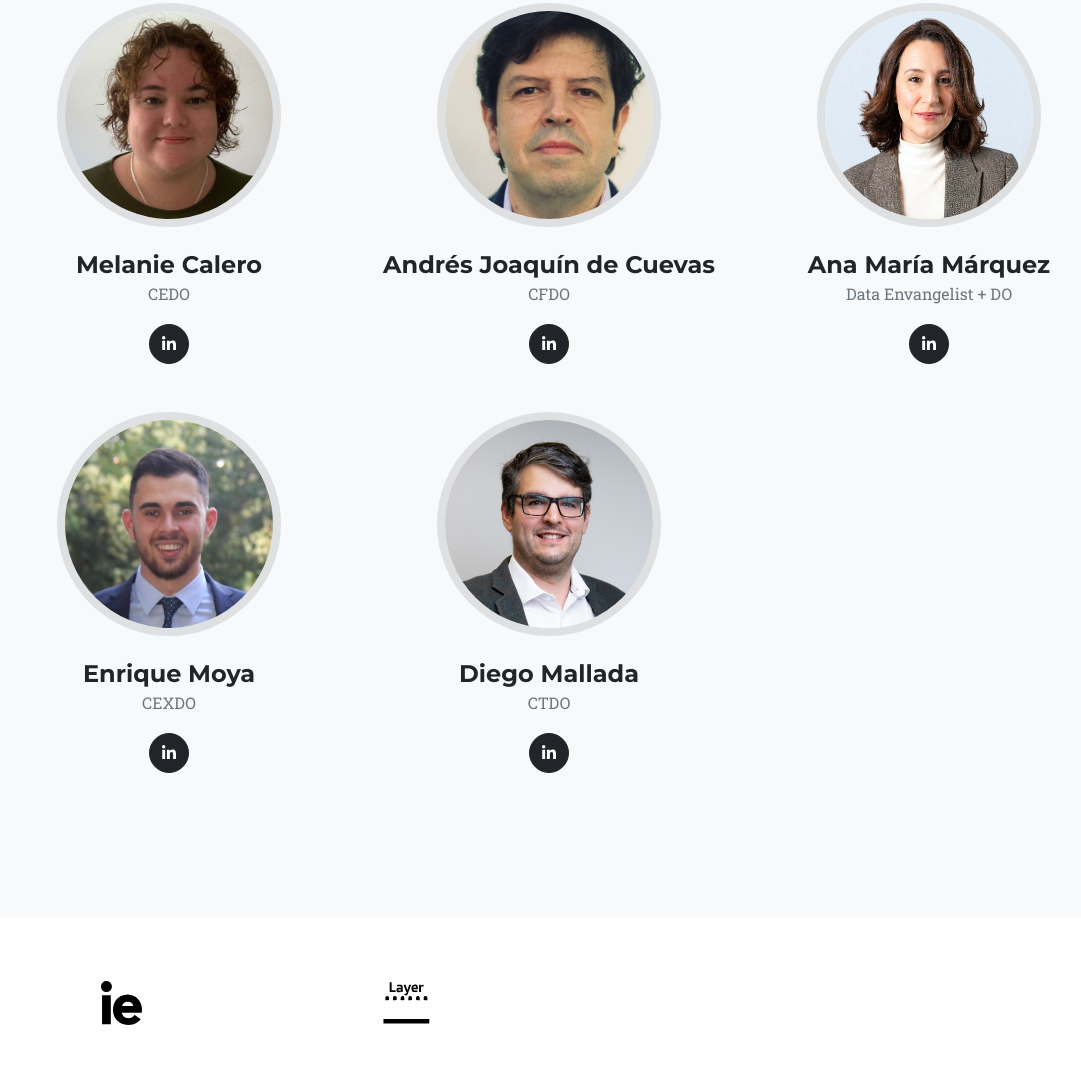
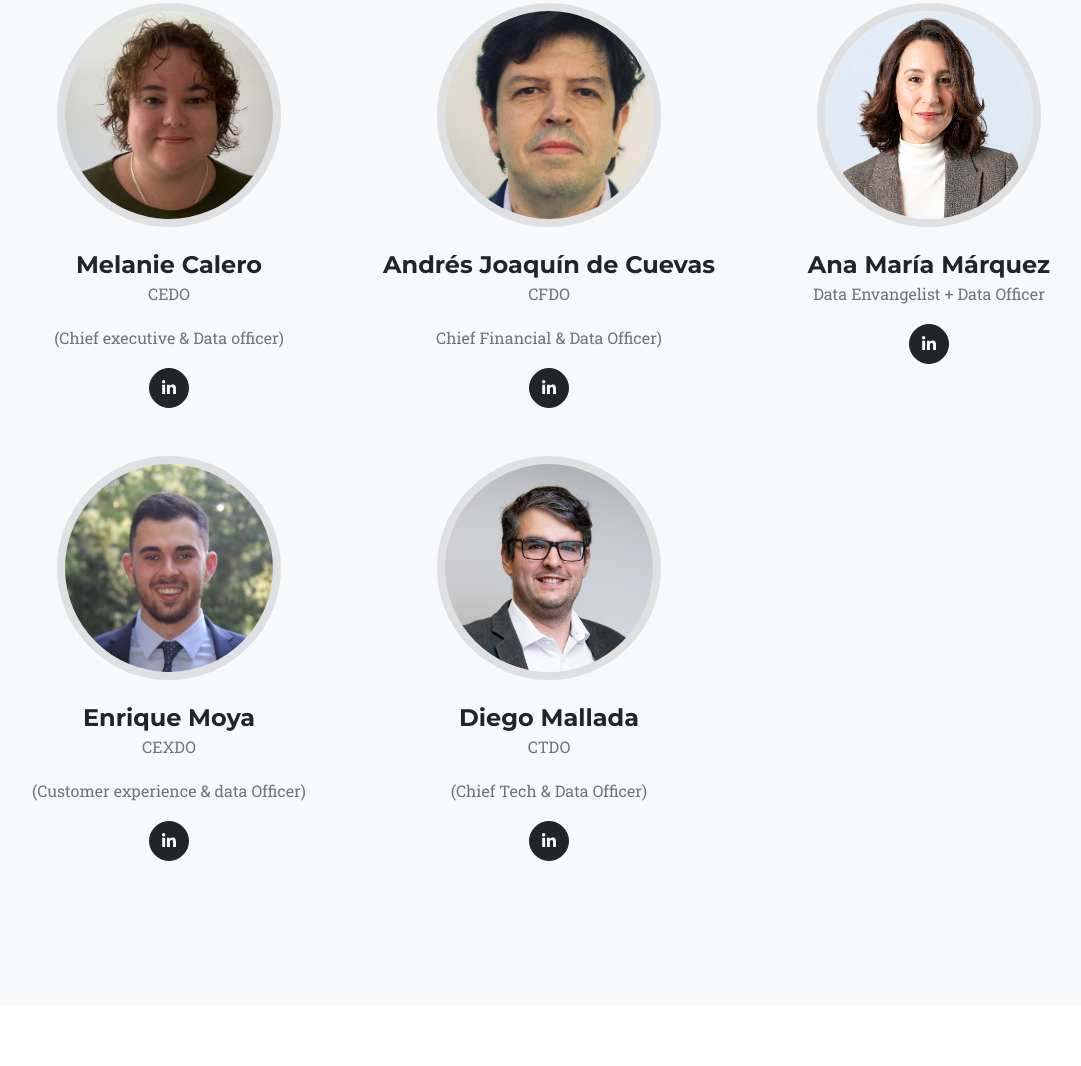
Before and after one commit to diegomalladaie/layermarketplace, a plain HTML site: page index.html in a window 1280 px wide. Shown: the part 4317-5383 px from the top of the page, without its empty margins (91-1172 px from the left). Drawn offline with nearby package versions, Linux system fonts and the light colour scheme.

Commit message:
ajuste de los titulos de los roles

```diff
--- a/index.html
+++ b/index.html
@@ -274,7 +274,7 @@
                             <img class="mx-auto rounded-circle" src="assets/img/team/melanie.jpeg" alt="..." />
                             <h4>Melanie Calero</h4>
                             <p class="text-muted">CEDO</p>
-
+                           <p class="text-muted">(Chief executive & Data officer)</p>
                             <a class="btn btn-dark btn-social mx-2" href="https://www.linkedin.com/in/melanie-calero-s%C3%A1nchez-1b5707a7/"><i class="fab fa-linkedin-in"></i></a>
                         </div>
                     </div>
@@ -283,7 +283,7 @@
                             <img class="mx-auto rounded-circle" src="assets/img/team/andres.jpeg" alt="..." />
                             <h4>Andrés Joaquín de Cuevas</h4>
                             <p class="text-muted">CFDO</p>
-
+                             <p class="text-muted">Chief Financial & Data Officer)</p>
                             <a class="btn btn-dark btn-social mx-2" href="https://www.linkedin.com/in/andr%C3%A9s-de-cuevas-mor%C3%B3n-cia-14296725/"><i class="fab fa-linkedin-in"></i></a>
                         </div>
                     </div>
@@ -292,7 +292,7 @@
                         <div class="team-member">
                             <img class="mx-auto rounded-circle" src="assets/img/team/anamaria.jpeg" alt="..." />
                             <h4>Ana María Márquez</h4>
-                            <p class="text-muted">Data Envangelist + DO</p>
+                            <p class="text-muted">Data Envangelist + Data Officer</p>
 
                             <a class="btn btn-dark btn-social mx-2" href="https://www.linkedin.com/in/anamariamarquez/"><i class="fab fa-linkedin-in"></i></a>
                         </div>
@@ -303,6 +303,7 @@
                             <img class="mx-auto rounded-circle" src="assets/img/team/enrique.jpeg" alt="..." />
                             <h4>Enrique Moya</h4>
                             <p class="text-muted">CEXDO</p>
+                            <p class="text-muted">(Customer experience & data Officer)</p>
                             <a class="btn btn-dark btn-social mx-2" href="https://www.linkedin.com/in/enrique-moya-mart%C3%ADnez-9399371b0/"><i class="fab fa-linkedin-in"></i></a>
                         </div>
                     </div>
@@ -311,7 +312,7 @@
                             <img class="mx-auto rounded-circle" src="assets/img/team/diego.jpeg" alt="..." />
                             <h4>Diego Mallada</h4>
                             <p class="text-muted">CTDO</p>
-
+                            <p class="text-muted">(Chief Tech & Data Officer)</p>
                             <a class="btn btn-dark btn-social mx-2" href="https://www.linkedin.com/in/diego-mallada-conte-3b4a6723/"><i class="fab fa-linkedin-in"></i></a>
                         </div>
                     </div>
```
Also changed, not shown: index_uk.html (+6 -5 lines).
